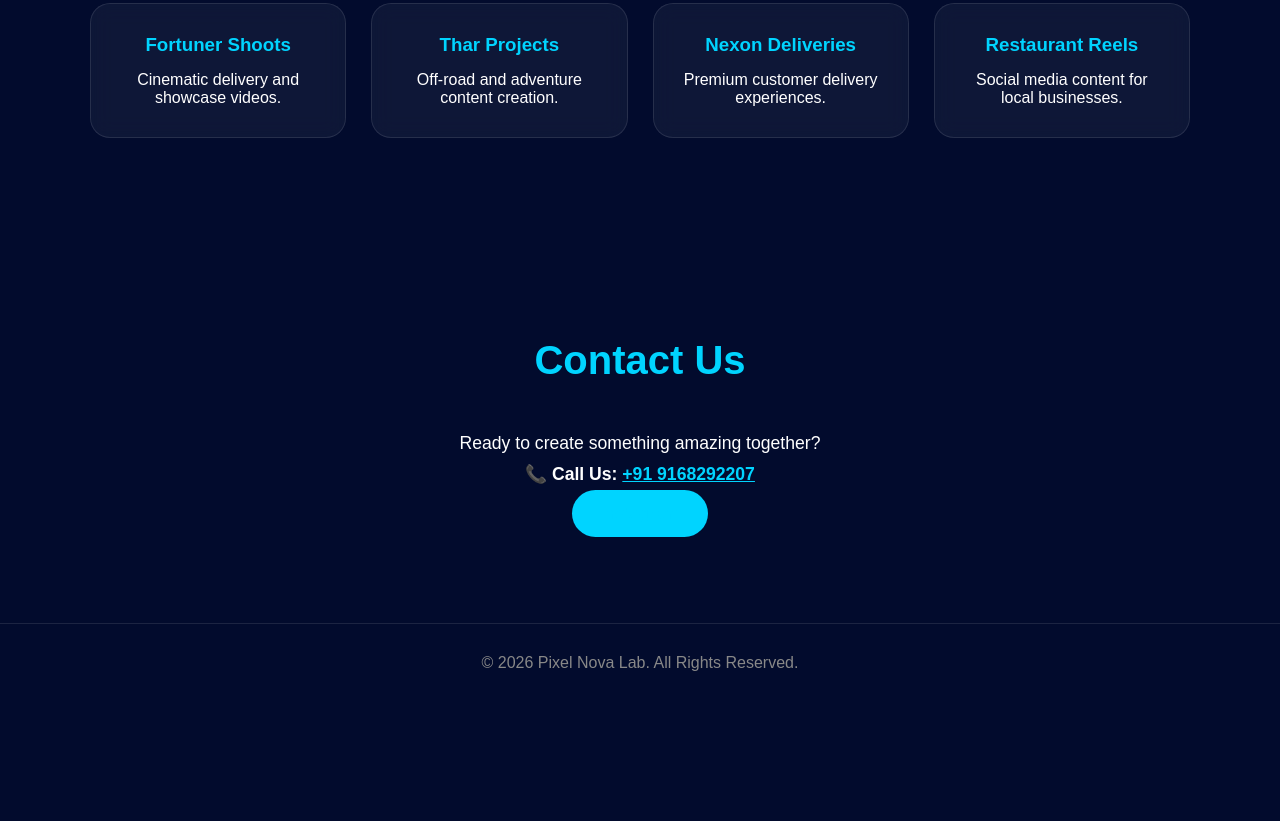
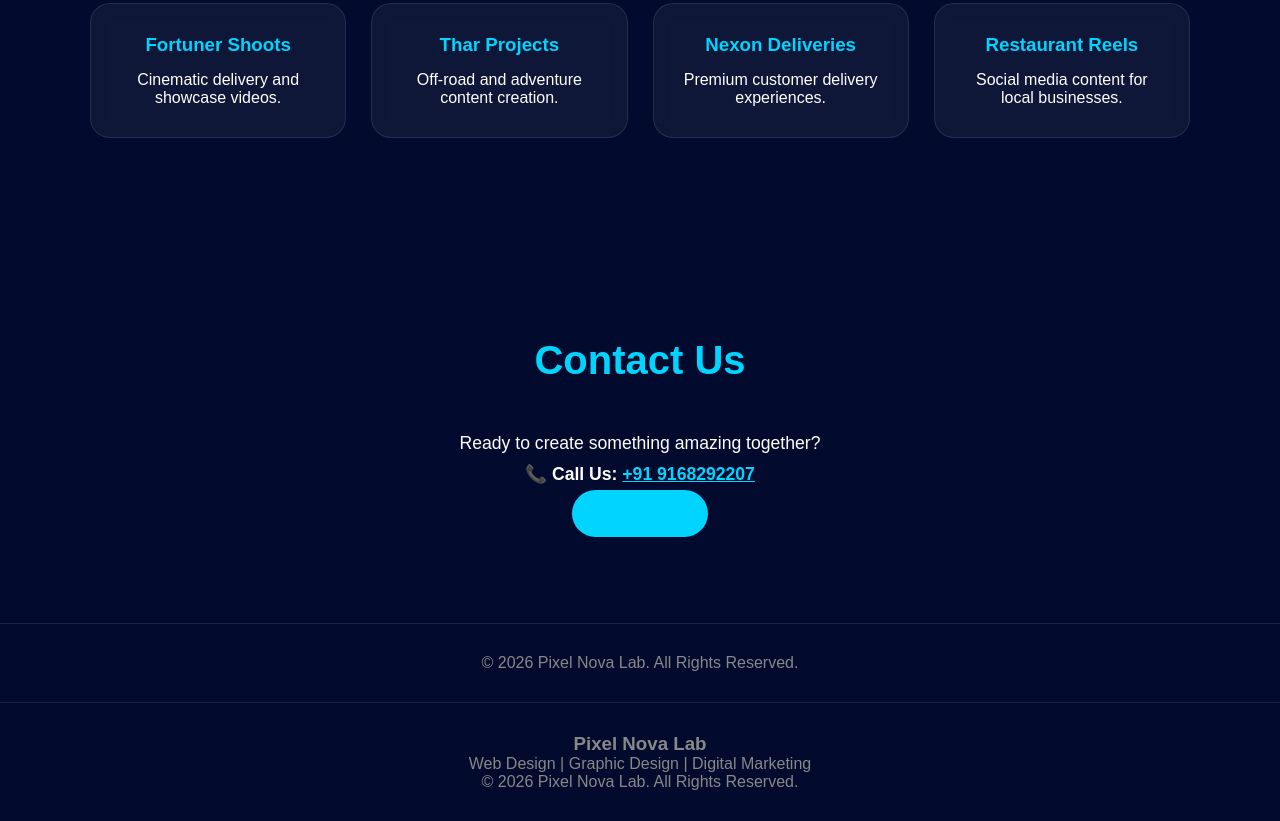
Before and after one commit to shreegaikwad2207/pixel-nova-lab, a plain HTML site: page index.html in a window 1280 px wide. Shown: the part 1440-2261 px from the top of the page. Before the commit the page ends 2142 px from the top, so only its background shows below. Drawn offline with Linux system fonts and the light colour scheme.

Commit message:
Update index.html

```diff
--- a/index.html
+++ b/index.html
@@ -108,6 +108,10 @@
     <a href="https://wa.me/919168292207" class="whatsapp-btn">
     WhatsApp
 </a>
-
+<footer class="footer">
+    <h3>Pixel Nova Lab</h3>
+    <p>Web Design | Graphic Design | Digital Marketing</p>
+    <p>© 2026 Pixel Nova Lab. All Rights Reserved.</p>
+</footer>
 </body>
 </html>
```
